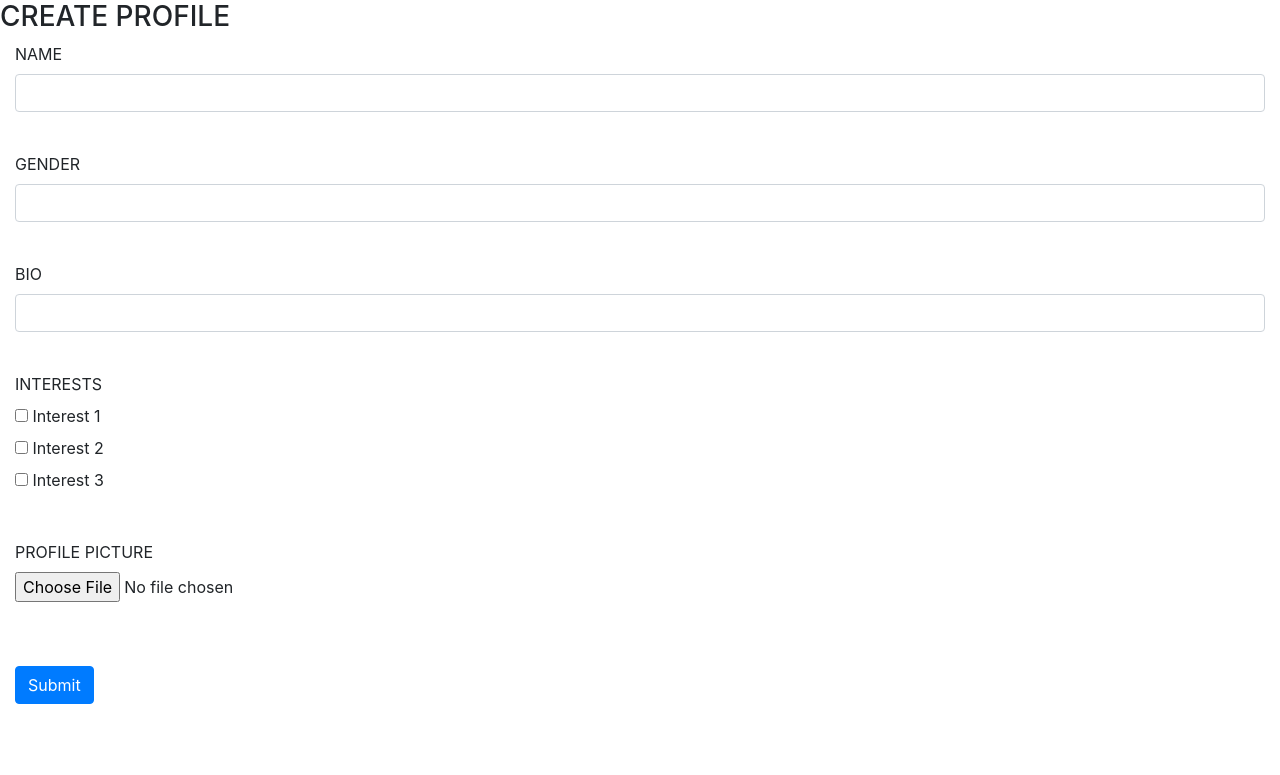
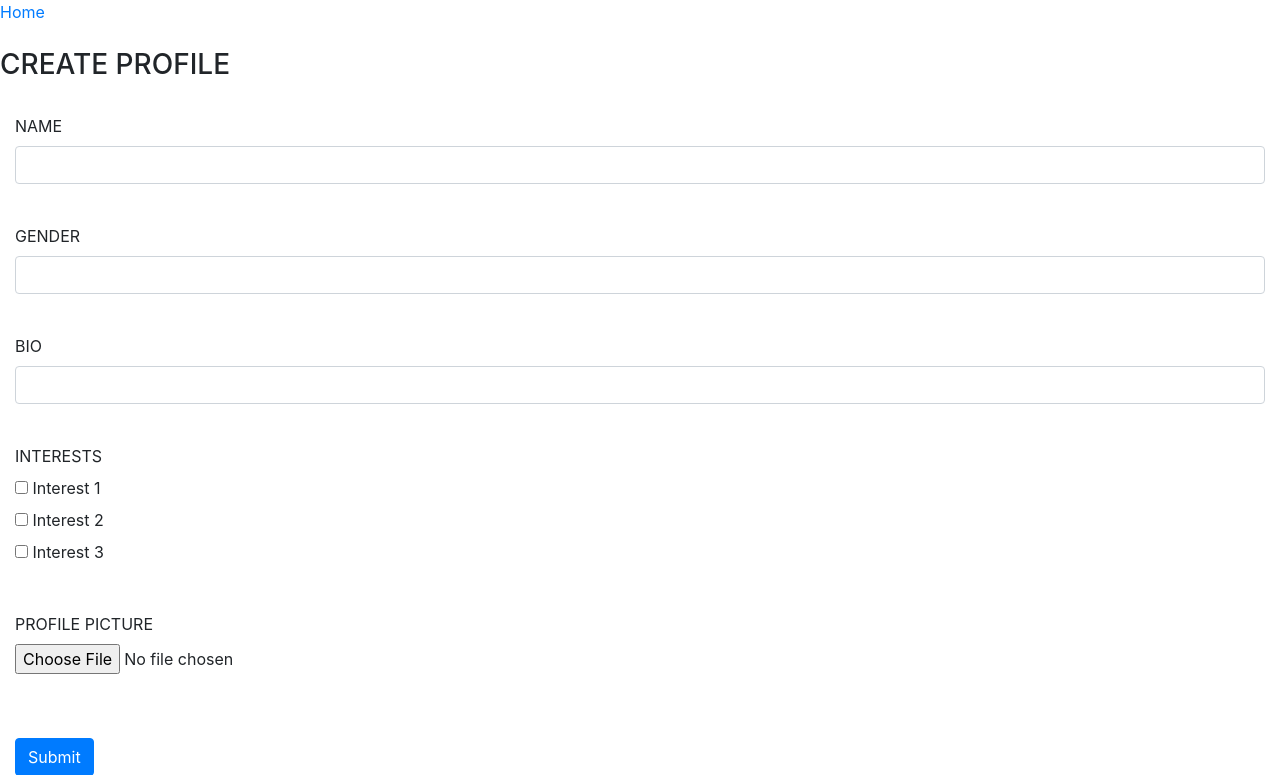
Before and after one commit to kimtdo/buddy-finder, a Django app: template social_app/templates/social_app/profile.html in a window 1280 px wide. Shown: the top 775 px of the page. Run offline with Django 3.2, Linux system fonts and the light colour scheme; the template is opened without the code that fills it, so the values that code supplies are empty; some libraries are stand-ins or nearby versions.

Commit message:
added "home" link

```diff
--- a/social_app/templates/social_app/profile.html
+++ b/social_app/templates/social_app/profile.html
@@ -9,6 +9,8 @@
 <body>
     {% if exist %}
     <div class="container-fluid">
+        <a href="/">Home</a>
+        <br><br>
         <h1>Profile Page</h1>
         <hr style="border-top: 7px solid #bbb;">
         <!--Display personal profile here-->
@@ -59,7 +61,10 @@
     </div>
 
     {% else %}
+    <a href="/">Home</a>
+    <br><br>
     <h3>CREATE PROFILE</h3>
+    <br>
     <div class="container-fluid">
         <form method="POST" enctype="multipart/form-data">
             {% csrf_token %}
```
